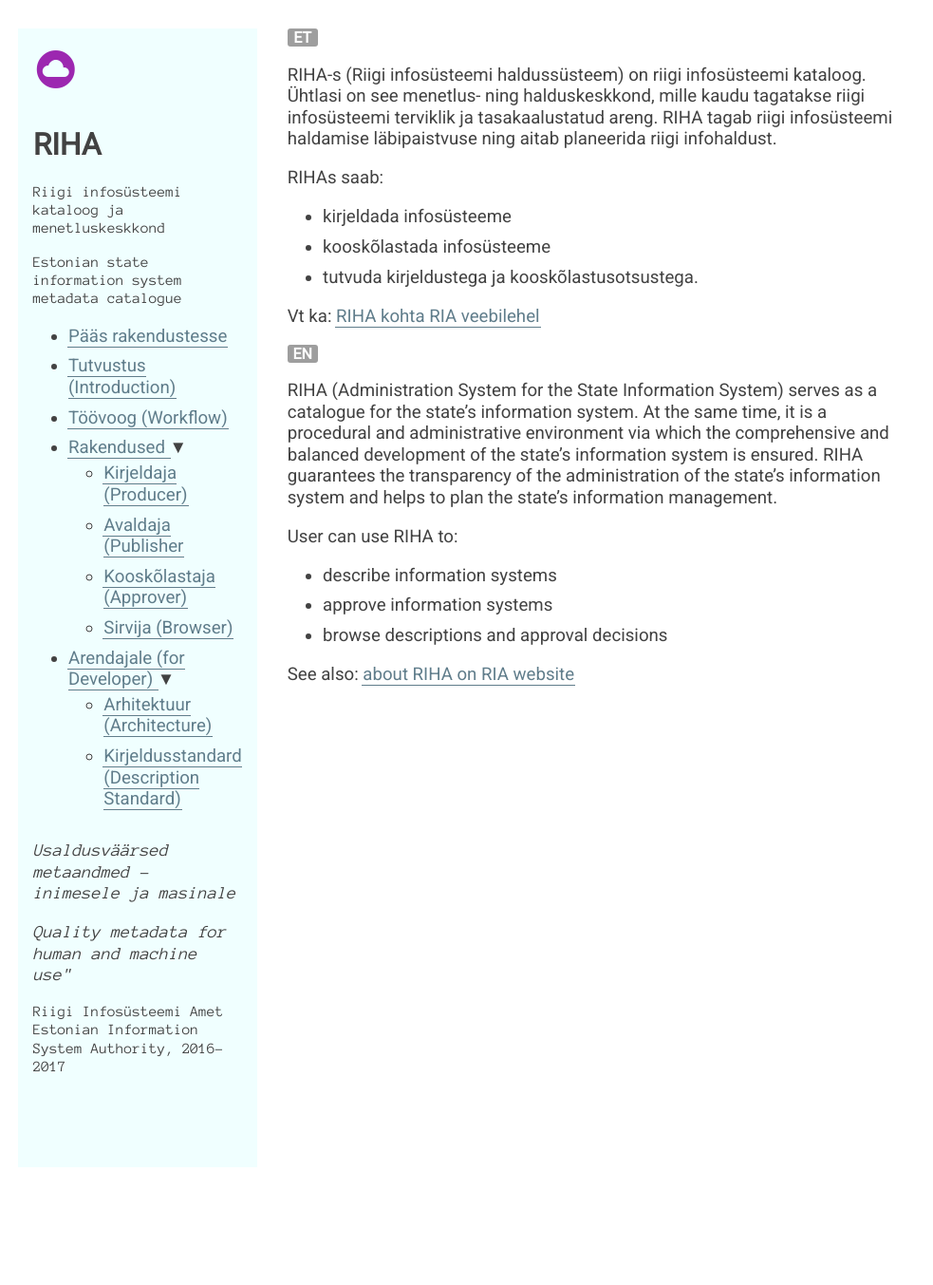
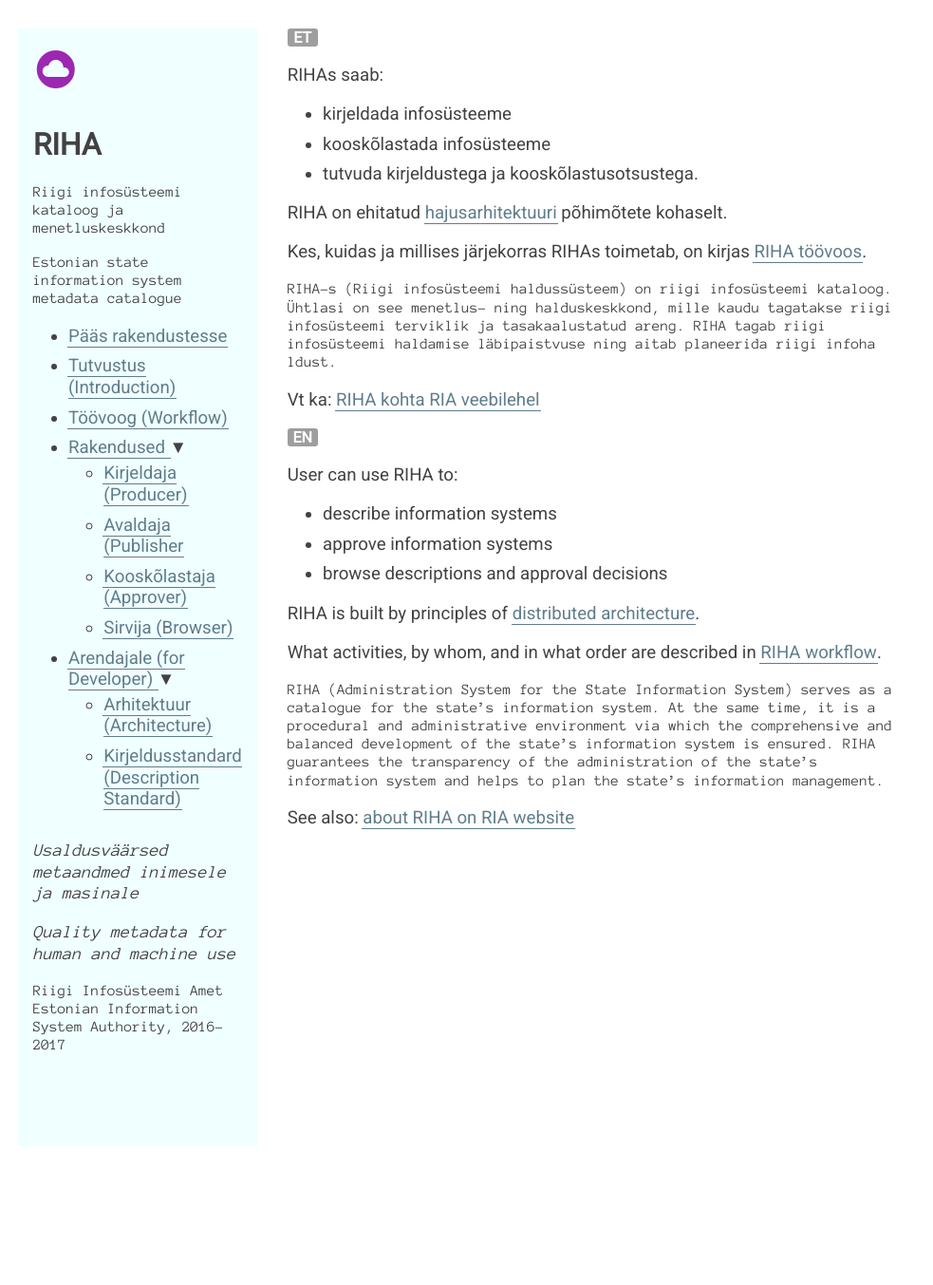
Before and after one commit to e-gov/RIHA-Index, a Jekyll site: the page built from Tutvustus.md, in a window 1280 px wide. Shown: the whole page at 95% size, without its empty margins (0-983 px from the left). Built offline with Jekyll 4.4.1, drawn with Linux system fonts in a browser that asks for light colours; after the commit the page ends 1330 px from its top, so only the background shows below that.

Commit message:
Lisandus

```diff
--- a/Tutvustus.md
+++ b/Tutvustus.md
@@ -7,19 +7,24 @@ permalink: Tutvustus
 
 {% include ET.html %}
 
-RIHA-s (Riigi infosüsteemi haldussüsteem) on riigi infosüsteemi kataloog. Ühtlasi on see menetlus- ning halduskeskkond, mille kaudu tagatakse riigi infosüsteemi terviklik ja tasakaalustatud areng. RIHA tagab riigi infosüsteemi haldamise läbipaistvuse ning aitab planeerida riigi infohaldust.
-
 RIHAs saab:
 
 - kirjeldada infosüsteeme
 - kooskõlastada infosüsteeme
 - tutvuda kirjeldustega ja kooskõlastusotsustega.
 
+RIHA on ehitatud [hajusarhitektuuri](Arhitektuur) põhimõtete kohaselt.
+
+Kes, kuidas ja millises järjekorras RIHAs toimetab, on kirjas [RIHA töövoos](Toovoog).
+
+<p class='teine'>
+RIHA-s (Riigi infosüsteemi haldussüsteem) on riigi infosüsteemi kataloog. Ühtlasi on see menetlus- ning halduskeskkond, mille kaudu tagatakse riigi infosüsteemi terviklik ja tasakaalustatud areng. RIHA tagab riigi infosüsteemi haldamise läbipaistvuse ning aitab planeerida riigi infoha
+ldust.
+</p>
+
 Vt ka: [RIHA kohta RIA veebilehel](https://www.ria.ee/ee/riha.html)
 
 {% include EN.html %}
-
-RIHA (Administration System for the State Information System)  serves as a catalogue for the state’s information system. At the same time, it is a procedural and administrative environment via which the comprehensive and balanced development of the state’s information system is ensured. RIHA guarantees the transparency of the administration of the state’s information system and helps to plan the state’s information management.
 
 User can use RIHA to:
 
@@ -27,4 +32,12 @@ User can use RIHA to:
 - approve information systems
 - browse descriptions and approval decisions
 
+RIHA is built by principles of [distributed architecture](Arhitektuur).
+
+What activities, by whom, and in what order are described in [RIHA workflow](Toovoog).
+
+<p class='teine'>
+RIHA (Administration System for the State Information System)  serves as a catalogue for the state’s information system. At the same time, it is a procedural and administrative environment via which the comprehensive and balanced development of the state’s information system is ensured. RIHA guarantees the transparency of the administration of the state’s information system and helps to plan the state’s information management.
+</p>
+
 See also: [about RIHA on RIA website](https://www.ria.ee/en/riha.html)
--- a/_includes/Riba.html
+++ b/_includes/Riba.html
@@ -50,10 +50,10 @@
   </nav>
 
   <p class='Anon' style='margin-top: 2rem;'>
-    <i>Usaldusväärsed metaandmed - inimesele ja masinale</i>
+    <i>Usaldusväärsed metaandmed inimesele ja masinale</i>
   </p>
   <p class='Anon'>
-    <i>Quality metadata for human and machine use"</i>
+    <i>Quality metadata for human and machine use</i>
   </p>
 
   <p class='teine' style='margin-bottom: 4rem;'>
```
Also changed, not shown: Toovoog.md (+1 -1 lines).
